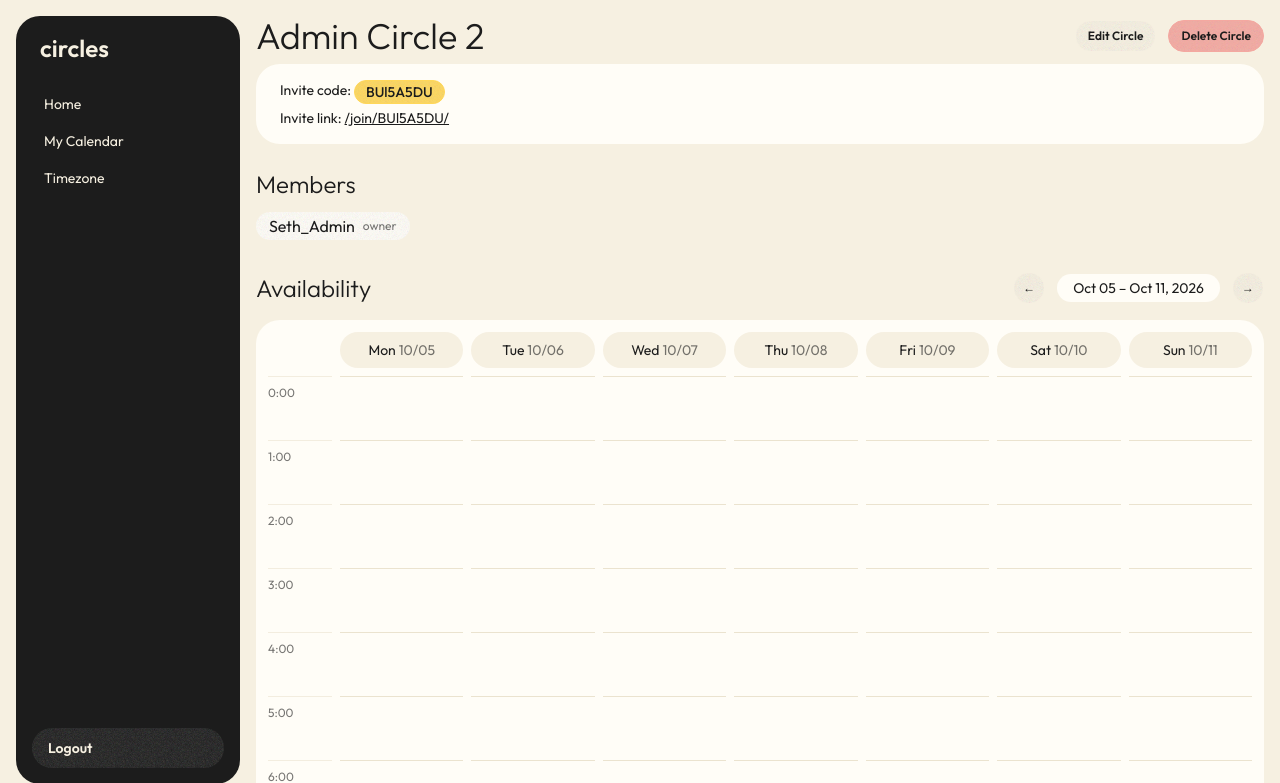
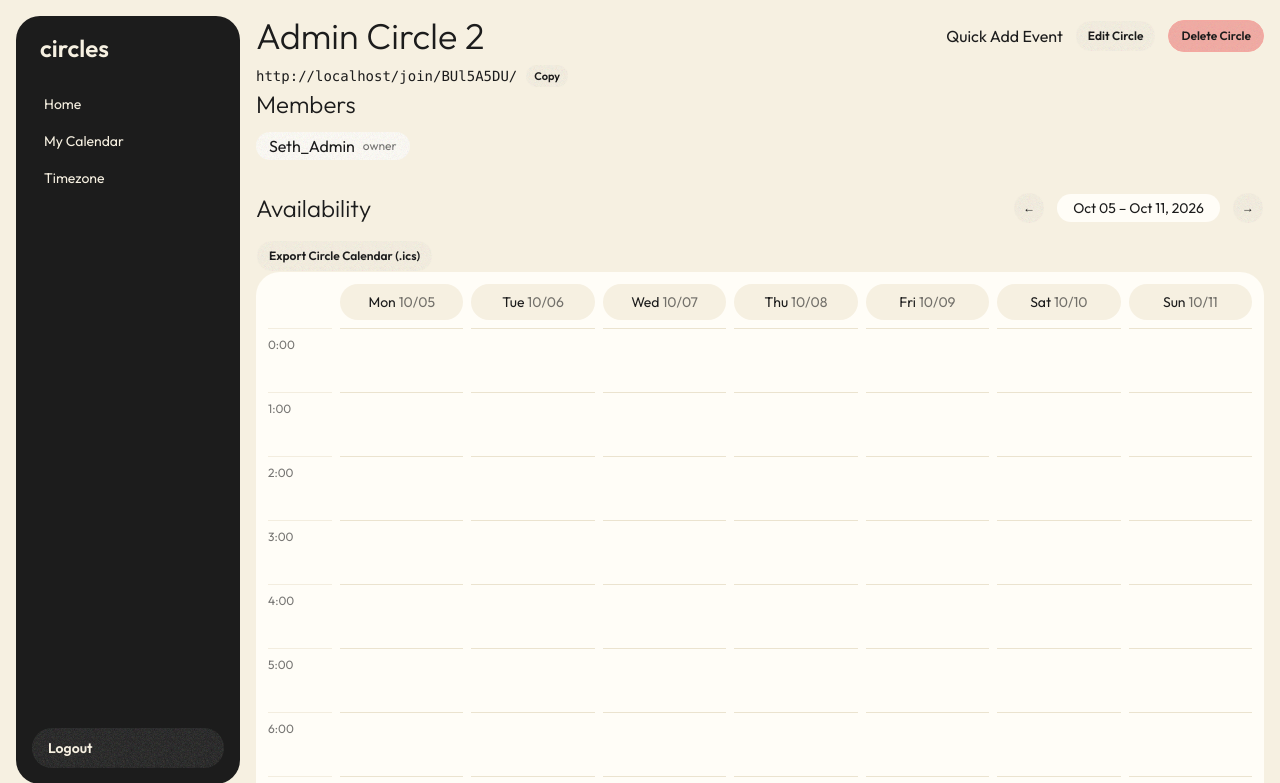
Before and after one commit to kinowhat/CPE106L_Project, a Django app: page /circles/3/ in a window 1280 px wide. Shown: the top 783 px of the page. Run offline with Django 5.2, Linux system fonts and the light colour scheme; a user stored in the database is signed in; data comes from the database, SQL or seed files in the repository; style sheets or scripts are compiled from the project's sources.

Commit message:
UI Improvements + Notifcation Features

```diff
--- a/Circles/settings.py
+++ b/Circles/settings.py
@@ -64,6 +64,7 @@ TEMPLATES = [
                 'django.template.context_processors.request',
                 'django.contrib.auth.context_processors.auth',
                 'django.contrib.messages.context_processors.messages',
+                'CirclesApp.context_processors.notifications',
             ],
         },
     },
--- /dev/null
+++ b/CirclesApp/context_processors.py
@@ -0,0 +1,25 @@
+from datetime import timedelta
+from django.utils import timezone
+from .models import Membership, Event, ProposalVote
+
+def notifications(request):
+    if not request.user.is_authenticated:
+        return {}
+
+    circle_ids = Membership.objects.filter(user=request.user).values_list('circle_id', flat=True)
+    voted_ids = ProposalVote.objects.filter(user=request.user).values_list('event_id', flat=True)
+
+    pending_qs = Event.objects.filter(
+        circle_id__in=circle_ids, status='pending',
+    ).exclude(id__in=voted_ids).exclude(proposed_by=request.user).select_related('circle').order_by('-proposed_at')
+
+    recent_cutoff = timezone.now() - timedelta(days=7)
+    approved_qs = Event.objects.filter(
+        user=request.user, status='approved', proposed_at__gte=recent_cutoff,
+    ).exclude(proposed_by=request.user).select_related('circle').order_by('-proposed_at')
+
+    return {
+        'nav_pending_proposals': pending_qs[:10],
+        'nav_recent_approved': approved_qs[:10],
+        'nav_notification_count': pending_qs.count() + approved_qs.count(),
+    }
--- a/CirclesApp/templates/base.html
+++ b/CirclesApp/templates/base.html
@@ -3,11 +3,25 @@
 <html lang="en" data-theme="circles">
 <head>
     <meta charset="UTF-8">
-    <meta name="viewport" content="width=device-width, initial-scale=1.0">
-    <title>{% block title %}Circles{% endblock %}</title>
+
+
     <link href="https://fonts.googleapis.com/css2?family=Outfit:wght@300;400;500;600&display=swap" rel="stylesheet">
     <link rel="stylesheet" type="text/css" href="{% static 'styles/output.css' %}">
 </head>
+<script>
+(function () {
+    const root = document.documentElement;
+    const toggle = document.getElementById('theme-toggle');
+    const saved = localStorage.getItem('theme');
+    if (saved) root.setAttribute('data-theme', saved);
+    toggle.addEventListener('click', function () {
+        const current = root.getAttribute('data-theme') || 'circles';
+        const next = current === 'dark' ? 'circles' : 'dark';
+        root.setAttribute('data-theme', next);
+        localStorage.setItem('theme', next);
+    });
+})();
+</script>
 <body class="bg-base-200 font-sans text-base-content p-4">
 
 <div class="flex gap-4 min-h-[calc(100vh-2rem)]">
@@ -69,6 +83,36 @@
             <a href="{% url 'login' %}" class="btn btn-sm rounded-full border-0 bg-transparent text-neutral-content shadow-none hover:bg-primary hover:text-primary-content">Login</a>
             <a href="{% url 'register' %}" class="btn btn-primary btn-sm rounded-full">Register</a>
         </div>
+        <button id="theme-toggle" class="btn btn-circle btn-ghost" type="button">🌙</button>
+        <div class="dropdown dropdown-end">
+            <button tabindex="0" class="btn btn-circle btn-ghost">
+                🔔
+                {% if nav_notification_count > 0 %}
+                    <span class="badge badge-sm badge-primary absolute -top-1 -right-1">{{ nav_notification_count }}</span>
+                {% endif %}
+            </button>
+            <div tabindex="0" class="dropdown-content menu bg-base-100 rounded-box shadow w-80 p-3 z-10">
+                {% if nav_pending_proposals %}
+                    <p class="font-semibold text-sm px-2">Needs your vote</p>
+                    {% for p in nav_pending_proposals %}
+                        <a href="{% url 'circle_detail' p.circle.id %}" class="block px-2 py-1 rounded hover:bg-base-200 text-sm">
+                            {{ p.event_name }} in {{ p.circle.circle_name }}
+                        </a>
+                    {% endfor %}
+                {% endif %}
+                {% if nav_recent_approved %}
+                    <p class="font-semibold text-sm px-2 mt-2">Recently added</p>
+                    {% for e in nav_recent_approved %}
+                        <a href="{% url 'circle_detail' e.circle.id %}" class="block px-2 py-1 rounded hover:bg-base-200 text-sm">
+                            {{ e.event_name }} in {{ e.circle.circle_name }}
+                        </a>
+                    {% endfor %}
+                {% endif %}
+                {% if not nav_pending_proposals and not nav_recent_approved %}
+                    <p class="text-sm opacity-60 px-2">Nothing new.</p>
+                {% endif %}
+            </div>
+        </div>
         {% endif %}
 
         <!-- Django messages -->
--- a/CirclesApp/templates/circles_app/circle_detail.html
+++ b/CirclesApp/templates/circles_app/circle_detail.html
@@ -8,6 +8,7 @@
     <h1 class="text-4xl font-light flex-1">{{ circle.circle_name }}</h1>
     {% for i in memberships %}
         {% if i.user == request.user and i.role == 'owner' %}
+            <a href="{% url 'quick_approve' circle.id %}">Quick Add Event</a>
             <a href="{% url 'edit_circle' circle.id %}" class="btn btn-sm">Edit Circle</a>
             <a href="{% url 'delete_circle' circle.id %}" class="btn btn-sm btn-error">Delete Circle</a>
         {% elif i.user == request.user %}
@@ -17,17 +18,12 @@
 </div>
 
 <!-- Invite -->
-<div class="card bg-base-100 mb-6">
-    <div class="card-body gap-1 py-4">
-        <p class="text-sm">
-            Invite code:
-            <span class="badge badge-primary font-medium">{{ circle.invite_code }}</span>
-        </p>
-        <p class="text-sm">
-            Invite link:
-            <a href="{% url 'join_circle' circle.invite_code %}" class="link">{% url 'join_circle' circle.invite_code %}</a>
-        </p>
-    </div>
+<div class="flex items-center gap-2">
+    <code id="invite-link" class="text-sm">{{ request.scheme }}://{{ request.get_host }}{% url 'join_circle' circle.invite_code %}</code>
+    <button type="button" class="btn btn-xs"
+        onclick="navigator.clipboard.writeText(document.getElementById('invite-link').textContent); this.textContent='Copied!'">
+        Copy
+    </button>
 </div>
 
 <!-- Members -->
@@ -60,6 +56,8 @@
     <p class="text-sm">{{ best_slot.free }} of {{ best_slot.total }} members free</p>
 </div>
 {% endif %}
+
+<a href="{% url 'export_circle_calendar' circle.id %}" class="btn btn-sm">Export Circle Calendar (.ics)</a>
 
 <div class="overflow-x-auto">
   <div class="min-w-[56rem] rounded-3xl bg-base-100 p-3">
--- a/CirclesApp/urls.py
+++ b/CirclesApp/urls.py
@@ -22,4 +22,6 @@ urlpatterns = [
     path('circles/<int:circle_id>/delete/', views.delete_circle_view, name='delete_circle'),
     path('circles/<int:circle_id>/leave/', views.leave_circle_view, name='leave_circle'),
     path('calendar/export/', views.export_calendar_view, name='export_calendar'),
+    path('circles/<int:circle_id>/quick_approve/', views.quick_approve_view, name='quick_approve'),
+    path('circles/<int:circle_id>/export/', views.export_circle_calendar_view, name='export_circle_calendar'),
 ]
--- a/CirclesApp/views.py
+++ b/CirclesApp/views.py
@@ -269,8 +269,13 @@ def find_circle_view(request):
 def home_view(request):
     user_memberships = Membership.objects.filter(user=request.user)
     join_form = JoinCircleForm()
-    return render(request, 'circles_app/home.html',
-                  {'memberships': user_memberships, 'join_form': join_form})
+    upcoming_events = Event.objects.filter(
+        user=request.user, start_time__gte=timezone.now(),
+    ).order_by('start_time')[:5]
+    return render(request, 'circles_app/home.html', {
+        'memberships': user_memberships, 'join_form': join_form,
+        'upcoming_events': upcoming_events,
+    })
 
 
 @login_required
@@ -325,9 +330,11 @@ def vote_proposal_view(request, proposal_id):
             proposal.user = proposal.proposed_by
             proposal.save()
 
-            members = Membership.objects.filter(circle=proposal.circle).exclude(
-                user=proposal.proposed_by
-            ).select_related('user')
+            yes_voter_ids = ProposalVote.objects.filter(event=proposal, choice='yes').values_list('user_id', flat=True)
+            members = Membership.objects.filter(
+                circle=proposal.circle, user_id__in=yes_voter_ids
+            ).exclude(user=proposal.proposed_by).select_related('user')
+
             for member in members:
                 Event.objects.get_or_create(
                     user=member.user,
@@ -341,11 +348,11 @@ def vote_proposal_view(request, proposal_id):
                         'proposed_by': proposal.proposed_by,
                     },
                 )
-            messages.success(request, f"'{proposal.event_name}' passed and was added to everyone's calendar!")
+            messages.success(request, f"'{proposal.event_name}' passed! Added to the calendars of everyone who voted yes.")
             notify_circle_members(
                 proposal.circle,
                 f"Event approved in {proposal.circle.circle_name}",
-                f"'{proposal.event_name}' passed and was added to everyone's calendar!",
+                f"'{proposal.event_name}' passed. It was added to the calendars of members who voted yes.",
             )
         else:
             messages.success(request, "Vote recorded.")
@@ -523,3 +530,64 @@ def leave_circle_view(request, circle_id):
         messages.success(request, f"You left {circle.circle_name}.")
         return redirect('home')
     return render(request, 'circles_app/leave_circle_confirm.html', {'circle': circle})
+
+@login_required
+def quick_approve_view(request, circle_id):
+    circle = get_object_or_404(Circle, id=circle_id)
+    is_owner = Membership.objects.filter(user=request.user, circle=circle, role='owner').exists()
+    if not is_owner:
+        raise Http404
+
+    if request.method == "POST":
+        form = EventProposalForm(request.POST)
+        if form.is_valid():
+            event = form.save(commit=False)
+            event.circle = circle
+            event.proposed_by = request.user
+            event.user = request.user
+            event.status = 'approved'
+            event.save()
+
+            members = Membership.objects.filter(circle=circle).exclude(user=request.user).select_related('user')
+            for member in members:
+                Event.objects.get_or_create(
+                    user=member.user, circle=circle,
+                    start_time=event.start_time, end_time=event.end_time, event_name=event.event_name,
+                    defaults={'event_description': event.event_description, 'status': 'approved', 'proposed_by': request.user},
+                )
+            messages.success(request, f"'{event.event_name}' added to everyone's calendar.")
+            notify_circle_members(
+                circle, f"New event in {circle.circle_name}",
+                f"{request.user.username} added '{event.event_name}' directly to everyone's calendar!",
+                exclude_user=request.user,
+            )
+            return redirect('circle_detail', circle_id=circle.id)
+    else:
+        form = EventProposalForm()
+    return render(request, 'circles_app/quick_approve.html', {'form': form, 'circle': circle})
+
+@login_required
+def export_circle_calendar_view(request, circle_id):
+    circle = get_object_or_404(Circle, id=circle_id)
+    is_member = Membership.objects.filter(user=request.user, circle=circle).exists()
+    if not is_member:
+        raise Http404
+
+    cal = ICalCalendar()
+    cal.add('prodid', '-//Circles App//mxm.dk//')
+    cal.add('version', '2.0')
+
+    shared = Event.objects.filter(circle=circle, status='approved').values(
+        'event_name', 'start_time', 'end_time', 'event_description'
+    ).distinct()
+    for e in shared:
+        ical_event = ICalEvent()
+        ical_event.add('summary', e['event_name'])
+        ical_event.add('dtstart', e['start_time'])
+        ical_event.add('dtend', e['end_time'])
+        ical_event.add('description', e['event_description'])
+        cal.add_component(ical_event)
+
+    response = HttpResponse(cal.to_ical(), content_type='text/calendar')
+    response['Content-Disposition'] = f'attachment; filename="{circle.circle_name}.ics"'
+    return response
```
Also changed, not shown: CirclesApp/templates/circles_app/home.html (+16 -0 lines), CirclesApp/templates/circles_app/quick_approve.html (added, +11 -0 lines).
